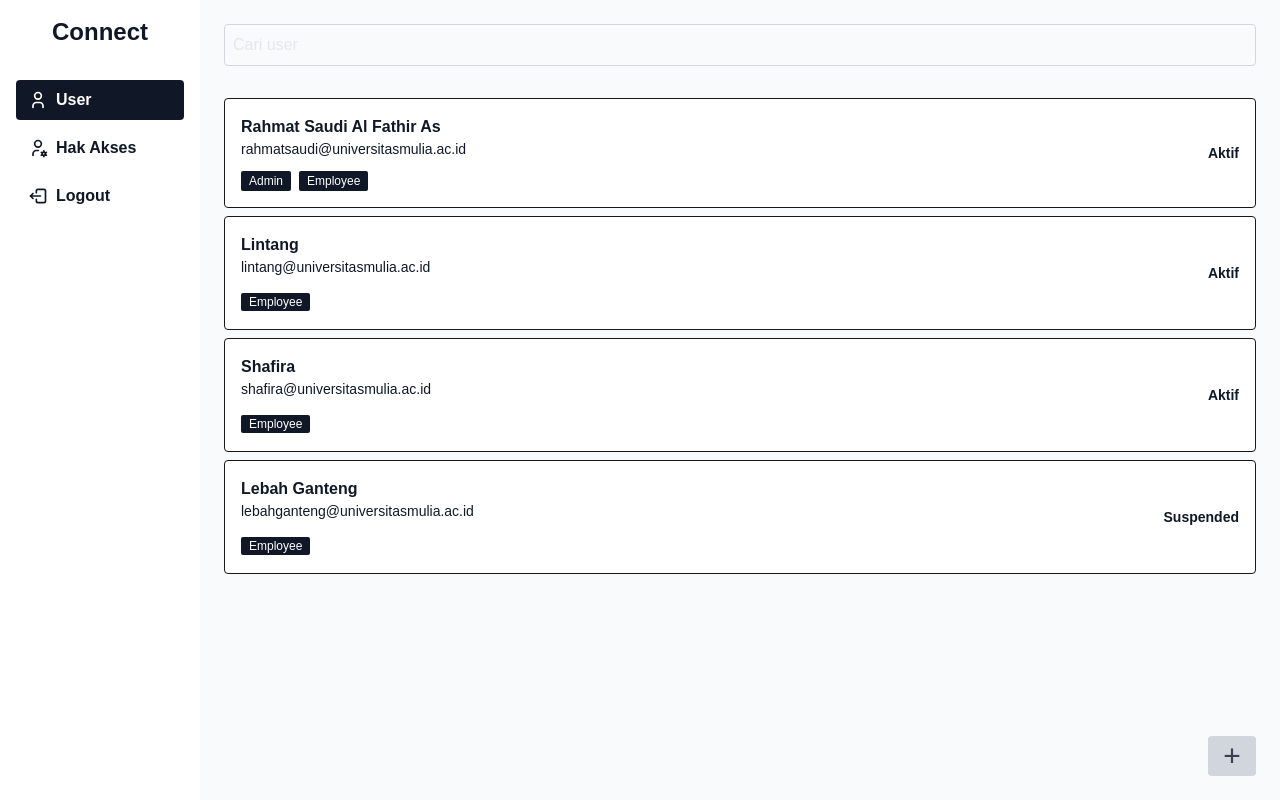
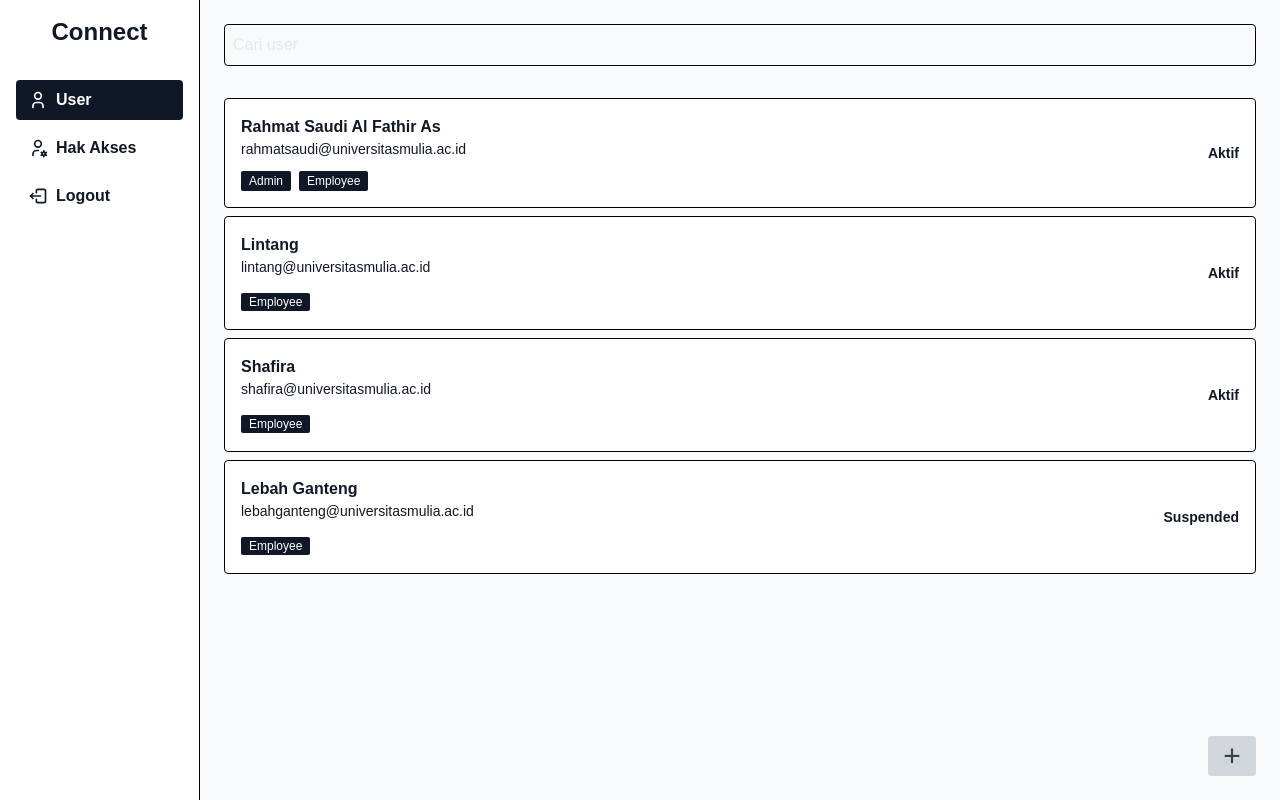
Before and after one commit to oliviamelia/connect-app, a Next.js app: page /users in a window 1280 px wide. Built offline with nearby package versions, Linux system fonts and the light colour scheme.

Commit message:
feat : create user page

```diff
--- a/src/app/users/page.js
+++ b/src/app/users/page.js
@@ -5,7 +5,7 @@ import { IconLogout2 } from "@tabler/icons-react";
 export default function User_Page() {
   return (
     <div id="container border-r-r border-black" className="flex h-screen">
-      <section id="navigation" className="bg-white p-4 w-[200px] shadow-md">
+      <section id="navigation" className="border-r-1 border-black bg-white p-4 w-[200px] shadow-md">
         <h1 className="text-2xl font-bold text-center text-gray-900 mb-6">Connect</h1>
         <div className="flex flex-col gap-2 mt-8">
           <button className="flex gap-2 items-center bg-gray-900 text-white rounded py-2 px-3">
@@ -24,10 +24,10 @@ export default function User_Page() {
           <input
             type="text"
             placeholder="Cari user"
-            className="w-full p-2 border rounded focus:outline-none focus:text-gray-500 focus:ring focus:ring-gray-100"/>
+            className="w-full p-2 border rounded border-r-r border-black focus:outline-none focus:text-gray-500 focus:ring focus:ring-gray-100"/>
         </div>
         <div id="List-users" className="space-y-2">
-          <div className="bg-white border rounded p-4 flex items-center justify-between">
+          <div className="bg-white border rounded p-4 border-r-r border-black flex items-center justify-between">
             <div>
               <h3 className="text-gray-900 font-semibold">Rahmat Saudi Al Fathir As</h3>
               <p className="text-gray-900 text-sm">rahmatsaudi@universitasmulia.ac.id</p>
@@ -38,7 +38,7 @@ export default function User_Page() {
             </div>
             <span className="text-gray-900 text-sm font-semibold">Aktif </span>
           </div>
-          <div className="bg-white border rounded p-4 flex items-center justify-between">
+          <div className="bg-white border rounded p-4 border-r-r border-black flex items-center justify-between">
             <div>
               <h3 className="text-gray-900 font-semibold">Lintang</h3>
               <p className="text-gray-900 text-sm">lintang@universitasmulia.ac.id </p>
@@ -48,7 +48,7 @@ export default function User_Page() {
             </div>
             <span className="text-gray-900 text-sm font-semibold">Aktif</span>
           </div>
-          <div className="bg-white border rounded p-4 flex items-center justify-between">
+          <div className="bg-white border rounded p-4 border-r-r border-black flex items-center justify-between">
             <div>
               <h3 className="text-gray-900 font-semibold">Shafira</h3>
               <p className="text-gray-900 text-sm">shafira@universitasmulia.ac.id</p>
@@ -58,7 +58,7 @@ export default function User_Page() {
             </div>
             <span className="text-gray-900 text-sm font-semibold"> Aktif</span>
           </div>
-          <div className="bg-white border rounded p-4 flex items-center justify-between">
+          <div className="bg-white border rounded p-4 border-r-r border-black flex items-center justify-between">
             <div>
               <h3 className="text-gray-900 font-semibold">Lebah Ganteng</h3>
               <p className="text-gray-900 text-sm">lebahganteng@universitasmulia.ac.id</p>
```
